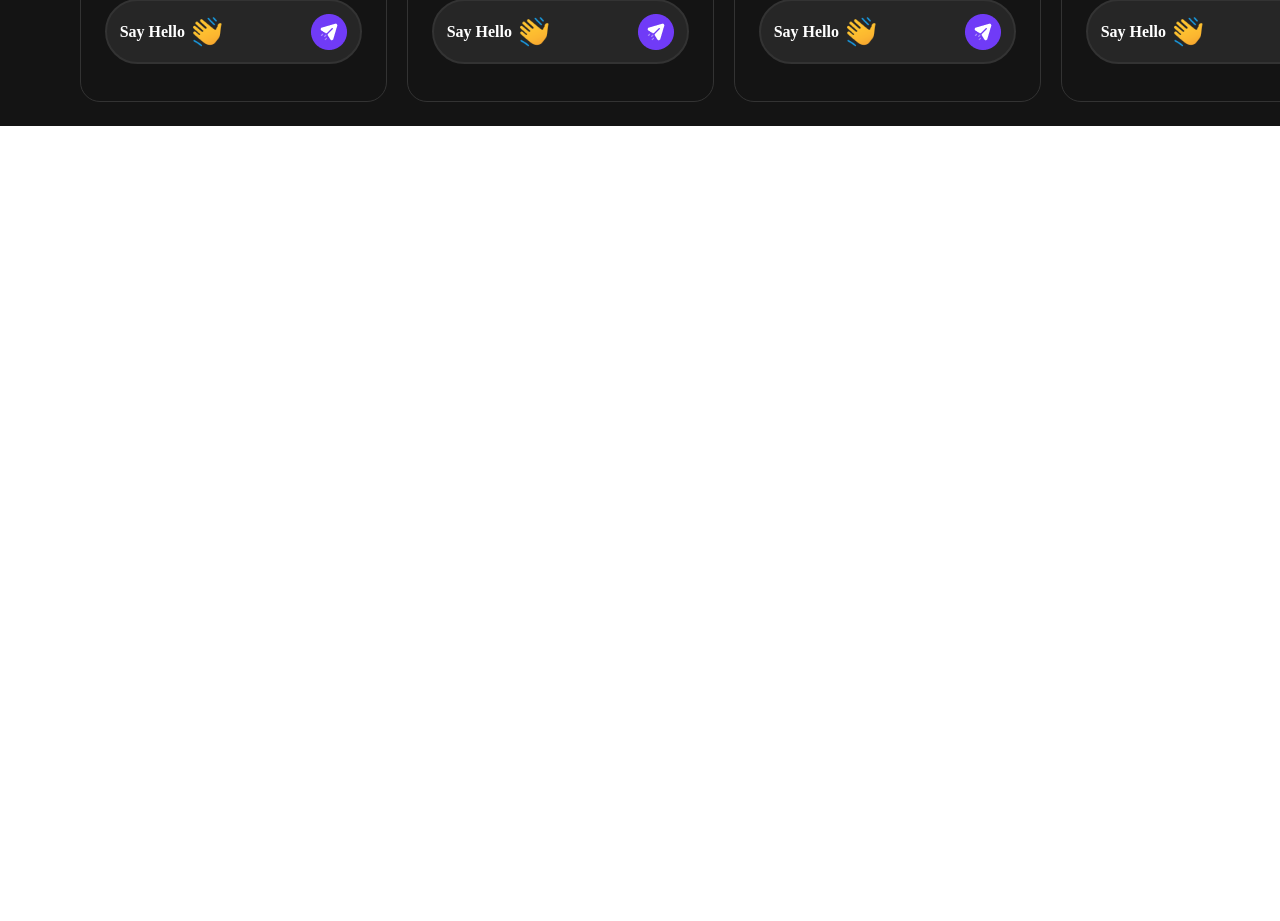
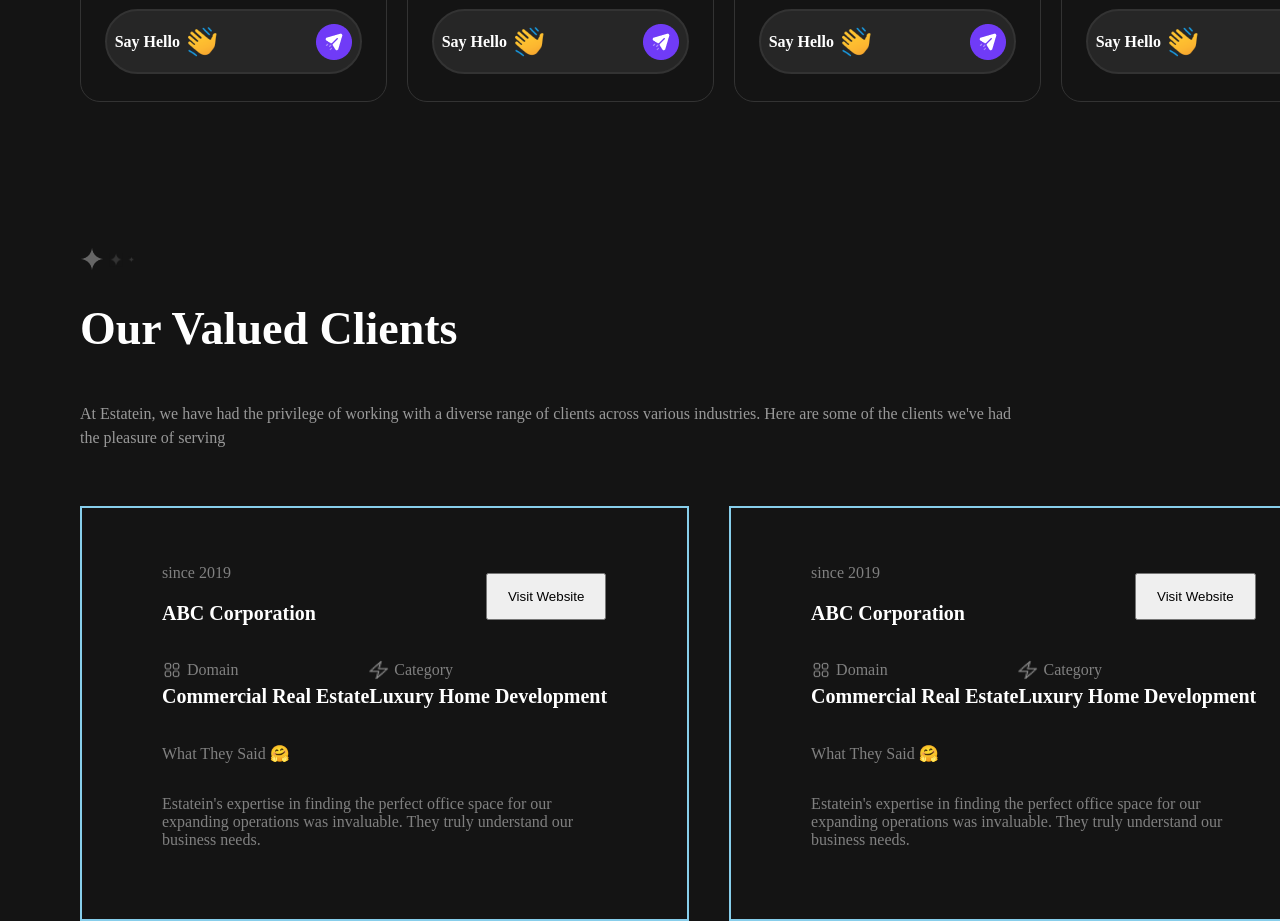
Before and after one commit to DeVTeJ10/Home-ly, a React (Vite) app: page /about-us in a window 1280 px wide. Shown: the part 3460-4381 px from the top of the page. Before the commit the page ends 3586 px from the top, so only its background shows below. Built offline with nearby package versions, Linux system fonts and the light colour scheme.

Commit message:
Valued clients estateIn-clients

```diff
--- a/src/pages/aboutUs/aboutUs.css
+++ b/src/pages/aboutUs/aboutUs.css
@@ -257,7 +257,7 @@
     align-items: center;
     border: 2px solid #333333;
     border-radius: 100px;
-    gap: 60px;
+    gap: 80px;
     background-color: #262626;
     margin-top: 20px;
 }
@@ -270,5 +270,79 @@
 
 .tweetsss{
     margin-top: -10px;
-    margin-bottom: 50px;
+    margin-bottom: 60px;
 }
+
+ .visitsitess{
+    padding-left: 20px;
+    padding-right: 20px;
+    padding-top: 14px;
+    padding-bottom: 14px;
+    padding-left: 20px;
+}
+
+.ABCcorp{
+    display: flex;
+    align-items: center;
+    gap: 170px;
+    padding-top: 40px;
+}
+
+.valuedclients{
+    display: flex;
+    background-color: #141414;
+    color: white;
+}
+
+.domainexpansion{
+    display: flex;
+    align-items: center;
+    gap: 5px;
+}
+
+.domainexpansions{
+    display: flex;
+    flex-direction: column;
+}
+
+.commercialstate{
+    margin-top: -10px;
+}
+
+.juijutsu{
+    display: flex;
+
+}
+
+.heros{
+    border: 2px solid skyblue;
+    display: flex;
+    flex-direction: column;
+    /* gap: 30px; */
+    padding-left: 80px;
+    padding-right: 80px;
+    width: 539.5px;
+    background-color: #141414;
+}
+
+.sheros{
+    border: 2px solid skyblue;
+    display: flex;
+    flex-direction: column;
+    /* gap: 30px; */
+    padding-left: 80px;
+    padding-right: 80px;
+    width: 539.5px;
+    background-color: #141414;
+}
+
+.xpertise{
+    display: flex;
+    gap: 40px;
+    height: 415px;
+    padding-left: 80px;
+    padding-right: 80px;
+    padding-top: 40px;
+    color: white;
+    background-color: #141414;
+}
--- a/src/pages/aboutUs/aboutUsPage.jsx
+++ b/src/pages/aboutUs/aboutUsPage.jsx
@@ -282,7 +282,6 @@
         </div>
       </div>
 
-
       <div className="succesful">
         <div className="sups">
           <div className="delegates">
@@ -296,7 +295,8 @@
               <div className="tweetsss">
                 <button className="tweets">
                   {" "}
-              <img className="tweetings"
+                  <img
+                    className="tweetings"
                     src="./src/images/tweet.png"
                     width={20}
                     height={16.25}
@@ -309,9 +309,9 @@
             <div className="sayshello">
               <div className="sayhellos">
                 <h4>Say Hello</h4>
-            <img src="./src/images/wave.png" width={36} height={36}/>
+                <img src="./src/images/wave.png" width={36} height={36} />
               </div>
-            <img src="./src/images/send.png" width={36} height={36}/>
+              <img src="./src/images/send.png" width={36} height={36} />
             </div>
           </div>
         </div>
@@ -327,11 +327,7 @@
               <div className="tweetsss">
                 <button className="tweets">
                   {" "}
-              <img
-                src="./src/images/tweet.png"
-                width={20}
-                height={16.25}
-              />
+                  <img src="./src/images/tweet.png" width={20} height={16.25} />
                 </button>
               </div>
             </div>
@@ -358,11 +354,7 @@
               <div className="tweetsss">
                 <button className="tweets">
                   {" "}
-              <img
-                src="./src/images/tweet.png"
-                width={20}
-                height={16.25}
-              />
+                  <img src="./src/images/tweet.png" width={20} height={16.25} />
                 </button>
               </div>
             </div>
@@ -389,11 +381,7 @@
               <div className="tweetsss">
                 <button className="tweets">
                   {" "}
-              <img
-                src="./src/images/tweet.png"
-                width={20}
-                height={16.25}
-              />
+                  <img src="./src/images/tweet.png" width={20} height={16.25} />
                 </button>
               </div>
             </div>
@@ -409,6 +397,94 @@
           </div>
         </div>
       </div>
+      <div className="starprops">
+        <div className="starSign">
+          <img src="./src/images/star1.png" width={24} height={24} />
+          <img src="./src/images/star2.png" width={14.4} height={14.4} />
+          <img src="./src/images/star3.png" width={6.72} height={6.72} />
+        </div>
+        <div className="checkprops">
+          <h1>Our Valued Clients</h1>
+          <div className="allProperties">
+            <p className="xplore">
+              At Estatein, we have had the privilege of working with a diverse
+              range of clients across various industries. Here are some of the
+              clients we've had<br></br> the pleasure of serving
+            </p>
+          </div>
+        </div>
+      </div>
+
+
+    <div className="xpertise">
+    <div className="heros">
+    <div className="valuedclients">
+        <div className="ABCcorp">
+          <div>
+            <p>since 2019</p>
+            <h3>ABC Corporation</h3>
+          </div>
+          <button className="visitsitess">Visit Website</button>
+        </div>
+      </div>
+
+      <div className="juijutsu">
+      <div className="domainexpansions">
+      <div className="domainexpansion">
+        <img src="./src/images/Domain.png" width={20} height={20} />
+        <p>Domain</p>
+      </div>
+      <h3 className="commercialstate">Commercial Real Estate</h3>
+      </div>
+        <div className="domainexpansions">
+          <div className="domainexpansion">
+            <img src="./src/images/lightning.png" width={20} height={20} />
+            <p>Category</p>
+          </div>
+            <h3 className="commercialstate">Luxury Home Development</h3>
+        </div>
+      </div>
+
+        <p>What They Said 🤗</p>
+        <p>Estatein's expertise in finding the perfect office space for our<br></br>
+        expanding operations was invaluable.
+          They truly understand our<br></br> business needs.
+        </p>
+    </div>
+    <div className="heros">
+    <div className="valuedclients">
+        <div className="ABCcorp">
+          <div>
+            <p>since 2019</p>
+            <h3>ABC Corporation</h3>
+          </div>
+          <button className="visitsitess">Visit Website</button>
+        </div>
+      </div>
+
+      <div className="juijutsu">
+      <div className="domainexpansions">
+      <div className="domainexpansion">
+        <img src="./src/images/Domain.png" width={20} height={20} />
+        <p>Domain</p>
+      </div>
+      <h3 className="commercialstate">Commercial Real Estate</h3>
+      </div>
+        <div className="domainexpansions">
+          <div className="domainexpansion">
+            <img src="./src/images/lightning.png" width={20} height={20} />
+            <p>Category</p>
+          </div>
+            <h3 className="commercialstate">Luxury Home Development</h3>
+        </div>
+      </div>
+        <p>What They Said 🤗</p>
+        <p>Estatein's expertise in finding the perfect office space for our<br></br>
+        expanding operations was invaluable.
+          They truly understand our<br></br> business needs.
+        </p>
+    </div>
+    </div>
     </div>
   );
 };
```
Also changed, not shown: src/images/Domain.png (added), src/images/lightning.png (added). Lines whose indentation alone changed are shown as unchanged.
